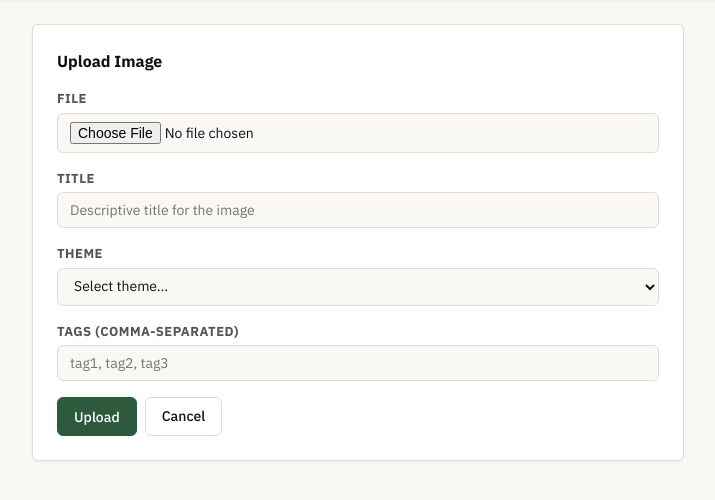
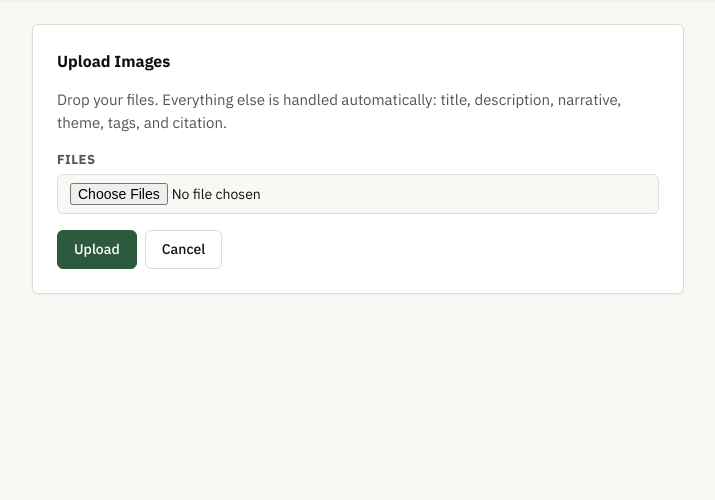
Before and after one commit to rpeart73/ImageLibrary, a Flask app: page /upload in a window 1280 px wide. Shown: the part 57-557 px from the top of the page, without its empty margins (282-997 px from the left). Run offline with Flask 3, Linux system fonts and the light colour scheme; data comes from the database, SQL or seed files in the repository.

Commit message:
Batch upload, stripped forms, auto-processing workflow
- Upload accepts multiple files (batch import)
- Removed theme/tag fields from upload and import URL forms
- Upload shows confirmation list with thumbnails after batch
- Single upload redirects to detail page
- Import URL stripped to just the URL field

Co-Authored-By: Claude Opus 4.6 (1M context) <noreply@anthropic.com>

```diff
--- a/app.py
+++ b/app.py
@@ -117,57 +117,50 @@ def image_edit(image_id):
 @app.route('/upload', methods=['GET', 'POST'])
 def upload():
     db = get_db()
+    uploaded = []
+
     if request.method == 'POST':
-        theme_id = request.form.get('theme_id') or None
-        title = request.form.get('title', '')
-        tag_str = request.form.get('tags', '')
+        files = request.files.getlist('files')
 
-        file = request.files.get('file')
-        if file and allowed_file(file.filename):
-            filename = secure_filename(file.filename)
-            filepath = os.path.join(UPLOAD_DIR, filename)
+        for file in files:
+            if file and allowed_file(file.filename):
+                filename = secure_filename(file.filename)
+                filepath = os.path.join(UPLOAD_DIR, filename)
 
-            # Avoid overwrites
-            base, ext = os.path.splitext(filename)
-            counter = 1
-            while os.path.exists(filepath):
-                filename = f"{base}_{counter}{ext}"
-                filepath = os.path.join(UPLOAD_DIR, filename)
-                counter += 1
+                base, ext = os.path.splitext(filename)
+                counter = 1
+                while os.path.exists(filepath):
+                    filename = f"{base}_{counter}{ext}"
+                    filepath = os.path.join(UPLOAD_DIR, filename)
+                    counter += 1
 
-            file.save(filepath)
+                file.save(filepath)
 
-            # Get image dimensions
-            try:
-                with PILImage.open(filepath) as img:
-                    w, h = img.size
-            except:
-                w, h = 0, 0
+                try:
+                    with PILImage.open(filepath) as img:
+                        w, h = img.size
+                except:
+                    w, h = 0, 0
 
-            fsize = os.path.getsize(filepath)
-            mimetype = file.content_type
+                fsize = os.path.getsize(filepath)
+                mimetype = file.content_type
 
-            db.execute("""INSERT INTO images (filename, original_filename, title, theme_id, file_size, width, height, mimetype)
-                          VALUES (?, ?, ?, ?, ?, ?, ?, ?)""",
-                       (filename, file.filename, title or base, theme_id, fsize, w, h, mimetype))
-            image_id = db.execute("SELECT last_insert_rowid()").fetchone()[0]
+                db.execute("""INSERT INTO images (filename, original_filename, title, file_size, width, height, mimetype)
+                              VALUES (?, ?, ?, ?, ?, ?, ?)""",
+                           (filename, file.filename, base, fsize, w, h, mimetype))
 
-            for tag_name in [t.strip() for t in tag_str.split(',') if t.strip()]:
-                row = db.execute("SELECT id FROM tags WHERE name=?", (tag_name,)).fetchone()
-                if row:
-                    tid = row['id']
-                else:
-                    db.execute("INSERT INTO tags (name) VALUES (?)", (tag_name,))
-                    tid = db.execute("SELECT last_insert_rowid()").fetchone()[0]
-                db.execute("INSERT OR IGNORE INTO image_tags (image_id, tag_id) VALUES (?, ?)", (image_id, tid))
+                uploaded.append({'filename': filename, 'file_size': fsize, 'width': w, 'height': h})
 
-            db.commit()
+        db.commit()
+
+        if len(uploaded) == 1:
+            # Single file — go to detail
+            image = db.execute("SELECT id FROM images WHERE filename=?", (uploaded[0]['filename'],)).fetchone()
             db.close()
-            return redirect(url_for('image_detail', image_id=image_id))
+            return redirect(url_for('image_detail', image_id=image['id']))
 
-    themes = db.execute("SELECT * FROM themes ORDER BY name").fetchall()
     db.close()
-    return render_template('upload.html', themes=themes)
+    return render_template('upload.html', uploaded=uploaded if uploaded else None)
 
 
 @app.route('/import-url', methods=['GET', 'POST'])
@@ -175,9 +168,9 @@ def import_url():
     db = get_db()
     if request.method == 'POST':
         url = request.form.get('url', '').strip()
-        title = request.form.get('title', '')
-        theme_id = request.form.get('theme_id') or None
-        tag_str = request.form.get('tags', '')
+        title = ''
+        theme_id = None
+        tag_str = ''
 
         if url:
             try:
@@ -191,9 +184,8 @@ def import_url():
                 content_type = resp.headers.get('content-type', '')
                 if 'image' not in content_type:
                     flash('URL did not return an image.', 'error')
-                    themes = db.execute("SELECT * FROM themes ORDER BY name").fetchall()
                     db.close()
-                    return render_template('import_url.html', themes=themes)
+                    return render_template('import_url.html')
 
                 # Determine filename
                 ext = 'jpg'
@@ -257,9 +249,8 @@ def import_url():
             except Exception as e:
                 flash(f'Import failed: {str(e)}', 'error')
 
-    themes = db.execute("SELECT * FROM themes ORDER BY name").fetchall()
     db.close()
-    return render_template('import_url.html', themes=themes)
+    return render_template('import_url.html')
 
 
 @app.route('/image/<int:image_id>/delete', methods=['POST'])
--- a/templates/upload.html
+++ b/templates/upload.html
@@ -3,28 +3,12 @@
 {% block content %}
 <div class="form-container">
     <div class="form-section">
-        <h2>Upload Image</h2>
+        <h2>Upload Images</h2>
+        <p style="color: var(--text-muted); margin-bottom: 16px;">Drop your files. Everything else is handled automatically: title, description, narrative, theme, tags, and citation.</p>
         <form method="post" enctype="multipart/form-data">
             <div class="form-group">
-                <label>File</label>
-                <input type="file" name="file" accept="image/*" required>
-            </div>
-            <div class="form-group">
-                <label>Title</label>
-                <input type="text" name="title" placeholder="Descriptive title for the image">
-            </div>
-            <div class="form-group">
-                <label>Theme</label>
-                <select name="theme_id">
-                    <option value="">Select theme...</option>
-                    {% for theme in themes %}
-                    <option value="{{ theme.id }}">{{ theme.name }}</option>
-                    {% endfor %}
-                </select>
-            </div>
-            <div class="form-group">
-                <label>Tags (comma-separated)</label>
-                <input type="text" name="tags" placeholder="tag1, tag2, tag3">
+                <label>Files</label>
+                <input type="file" name="files" accept="image/*" multiple required>
             </div>
             <div class="btn-group">
                 <button type="submit" class="btn btn-primary">Upload</button>
@@ -32,5 +16,21 @@
             </div>
         </form>
     </div>
+
+    {% if uploaded %}
+    <div class="form-section">
+        <h2>Uploaded ({{ uploaded|length }})</h2>
+        <p style="color: var(--text-muted); margin-bottom: 12px;">These images are queued for processing. Run "process new images" in Claude Code to auto-populate metadata.</p>
+        {% for img in uploaded %}
+        <div style="display: flex; align-items: center; gap: 12px; padding: 8px 0; border-bottom: 1px solid var(--border);">
+            <img src="{{ url_for('static', filename='uploads/' + img.filename) }}" style="width: 60px; height: 60px; object-fit: cover; border-radius: 4px;">
+            <div>
+                <div style="font-weight: 600;">{{ img.filename }}</div>
+                <div style="font-size: 13px; color: var(--text-muted);">{{ (img.file_size / 1024)|round(1) }} KB | {{ img.width }}x{{ img.height }}</div>
+            </div>
+        </div>
+        {% endfor %}
+    </div>
+    {% endif %}
 </div>
 {% endblock %}
```
Also changed, not shown: templates/import_url.html (+1 -17 lines).
